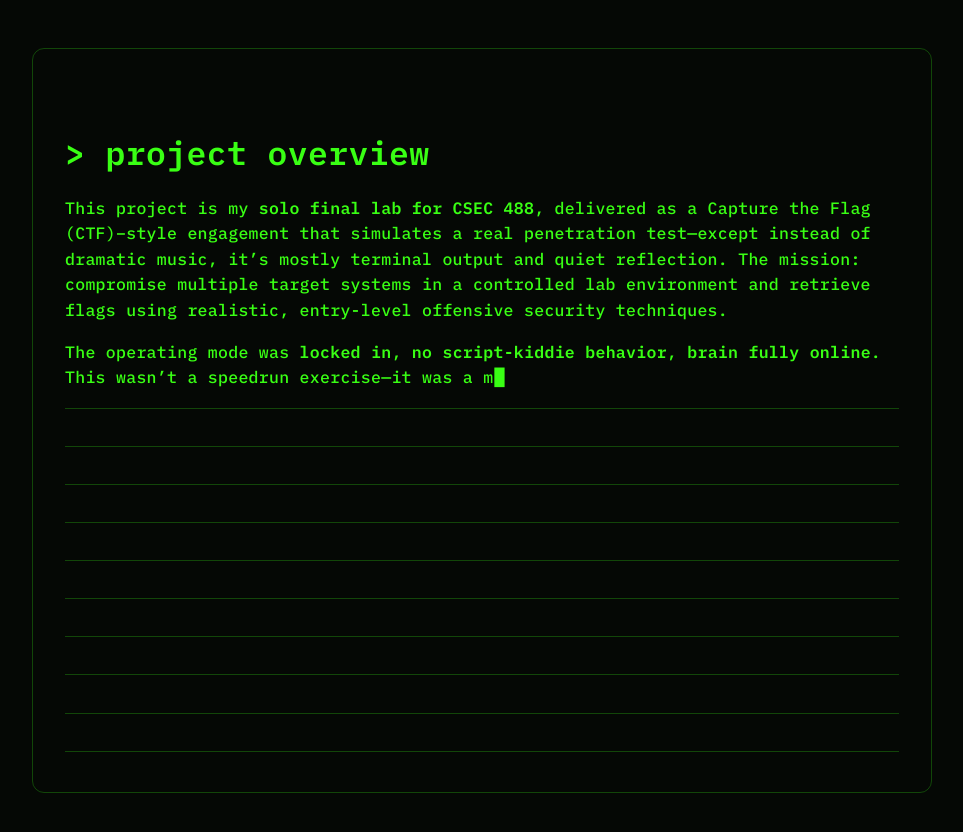
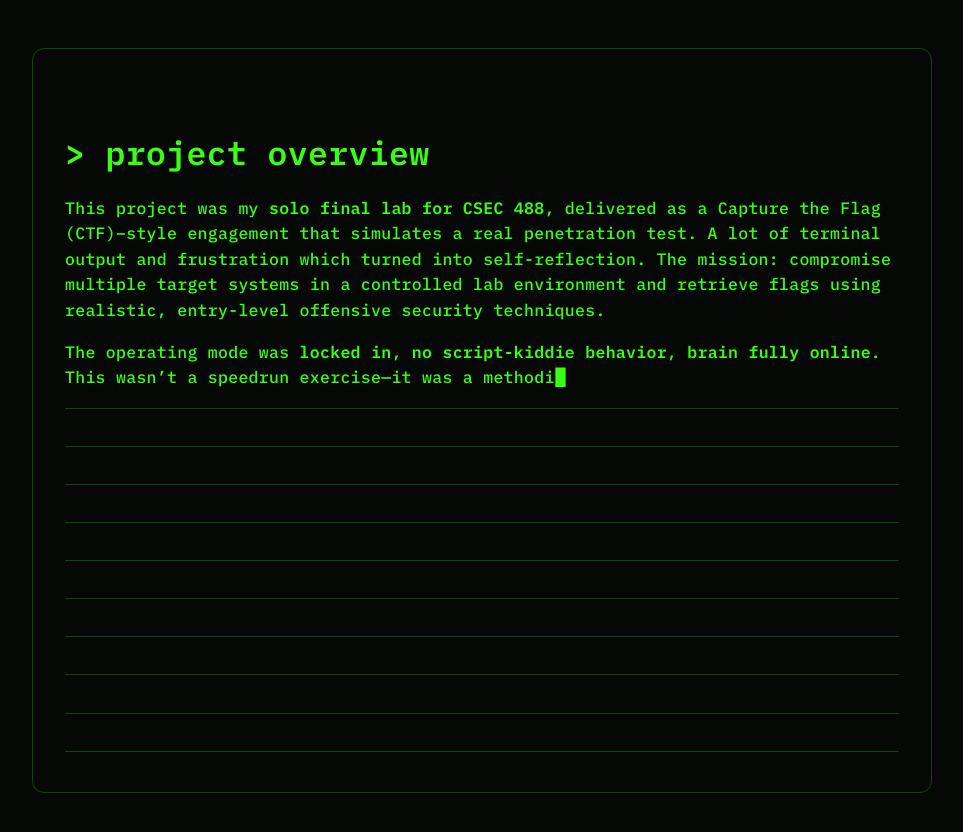
Before and after one commit to jpeaton/jpeaton.github.io, a Jekyll site: the page built from projects-CSEC488FinalProject.md, in a window 1280 px wide. Shown: the top 832 px of the page, without its empty margins (158-1121 px from the left). Built offline with Jekyll 4.4.1, drawn with Linux system fonts in a browser that asks for light colours; our own code applies the rules of GitHub Pages for plain Markdown files.

Commit message:
Update projects-CSEC488FinalProject.md

```diff
--- a/projects-CSEC488FinalProject.md
+++ b/projects-CSEC488FinalProject.md
@@ -6,7 +6,7 @@ permalink: /projects/CSEC488FinalProject
 
 # Project Overview
 
-This project is my **solo final lab for CSEC 488**, delivered as a Capture the Flag (CTF)–style engagement that simulates a real penetration test—except instead of dramatic music, it’s mostly terminal output and quiet reflection. The mission: compromise multiple target systems in a controlled lab environment and retrieve flags using realistic, entry-level offensive security techniques.
+This project was my **solo final lab for CSEC 488**, delivered as a Capture the Flag (CTF)–style engagement that simulates a real penetration test. A lot of terminal output and frustration which turned into self-reflection. The mission: compromise multiple target systems in a controlled lab environment and retrieve flags using realistic, entry-level offensive security techniques.
 
 The operating mode was **locked in**, **no script-kiddie behavior**, **brain fully online**. This wasn’t a speedrun exercise—it was a methodical, exam-condition engagement focused on doing things *the right way*. This overview stays intentionally high-level so it doesn’t accidentally turn into an academic integrity incident.
 
@@ -31,9 +31,7 @@ This entire project was conducted against a fictional organization with me actin
 The framing mirrored a real consulting-style engagement:
 
 * The target environment represented a client-owned network and systems.
-
 * I operated as an external tester, not an internal administrator.
-
 * All findings, actions, and reporting were scoped to what a contracted penetration testing firm would be authorized to perform.
 
 This perspective influenced both the technical approach and the documentation style—treating the work as a client-facing assessment rather than an internal lab exercise.
```
